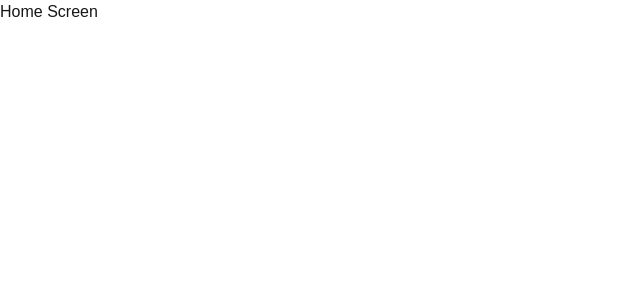
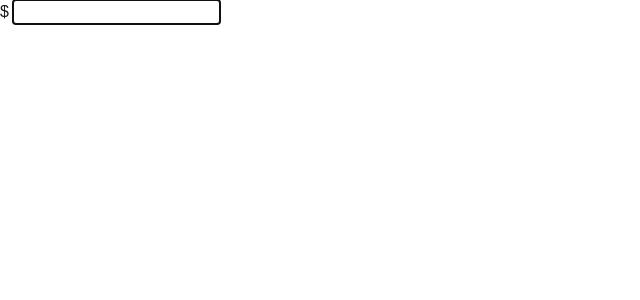
Before and after one commit to just1nlee/universeterminalv3, a Next.js app in the folder v3/: page / in a window 1280 px wide. Shown: the top 300 px of the page, without its empty margins (0-640 px from the left). Built offline with nearby package versions, Linux system fonts and the light colour scheme.

Commit message:
feat: test base terminal logic
Signed-off-by: Justin Lee <leejustincs@gmail.com>

```diff
--- a/v3/src/app/page.tsx
+++ b/v3/src/app/page.tsx
@@ -6,7 +6,7 @@ import BootScreen from "@/app/screens/BootScreen";
 import TerminalScreen from "@/app/screens/TerminalScreen";
 
 export default function Home() {
-    const [screen, setScreen] = useState<"home" | "boot" | "terminal">("home");
+    const [screen, setScreen] = useState<"home" | "boot" | "terminal">("terminal");
 
     switch (screen) {
         case "home":
--- a/v3/src/app/screens/TerminalScreen.tsx
+++ b/v3/src/app/screens/TerminalScreen.tsx
@@ -1,9 +1,11 @@
 "use client";
+
+import Terminal from "../terminal/Terminal";
 
 export default function TerminalScreen({ onNext }: { onNext: () => void }) {
     return (
         <div>
-            <h1>Terminal Screen</h1>
+            <Terminal />
         </div>
     );
 }
--- a/v3/src/app/terminal/Terminal.tsx
+++ b/v3/src/app/terminal/Terminal.tsx
@@ -1,7 +1,79 @@
 "use client";
 
+import { useState } from "react";
+import { TerminalState, Node } from "./helper";
+import * as help from "./commands/help";
+import * as pwd from "./commands/pwd";
+import * as clear from "./commands/clear";
+
+type Command = {
+    run: (args: string[], state: TerminalState) => void;
+}
+
+const commands: Record<string, Command> = {
+    help,
+    pwd,
+    clear,
+}
+
+function runCommand(input: string, state: TerminalState) {
+    const [cmd, ...args] = input.trim().split(" ");
+    state.addHistory(`${input}`);
+
+    const command = commands[cmd];
+    if (!command) {
+        state.addHistory(`command ${cmd} not found`);
+        return;
+    }
+
+    command.run(args, state);
+}
+
 export default function Terminal() {
+    const [universe, setUniverse] = useState<Node>({
+        name: "/",
+        explored: true,
+        children: [],
+      });
+    const [currentPath, setCurrentPath] = useState<string[]>([]);
+    const [history, setHistory] = useState<string[]>([]);
+    const [input, setInput] = useState("");
+
+    const terminalState: TerminalState = {
+        universe,
+        setUniverse,
+        currentPath,
+        setCurrentPath,
+        history,
+        addHistory: (line: string) =>
+          setHistory((h) => [...h, line]),
+        clearHistory: () => setHistory([]),
+    };
+
+    function onSubmit(e: React.FormEvent) {
+        e.preventDefault();
+        runCommand(input, terminalState);
+        setInput("");
+    }
+
     return (
+        <div>
+        {/* Output */}
+        <div>
+          {history.map((line, i) => (
+            <div key={i}>{line}</div>
+          ))}
+        </div>
 
+        {/* Input */}
+        <form onSubmit={onSubmit}>
+          <span>$ </span>
+          <input
+            autoFocus
+            value={input}
+            onChange={(e) => setInput(e.target.value)}
+          />
+        </form>
+      </div>
     )
 }
--- a/v3/src/app/terminal/helper.ts
+++ b/v3/src/app/terminal/helper.ts
@@ -0,0 +1,27 @@
+export type Node = {
+    name: string;
+    explored: boolean;
+    children: Node[];
+}
+
+export type TerminalState = {
+    universe: Node;
+    setUniverse: (universe: Node) => void;
+    currentPath: string[];
+    setCurrentPath: (path: string[]) => void;
+    history: string[];
+    addHistory: (line: string) => void;
+    clearHistory: () => void;
+}
+
+export function getNodeByPath(root: Node, path: string[]): Node | null {
+    let node = root;
+
+    for (let i = 1; i < path.length; i++) {
+      const next = node.children.find(c => c.name === path[i]);
+      if (!next) return null;
+      node = next;
+    }
+
+    return node;
+}
```
